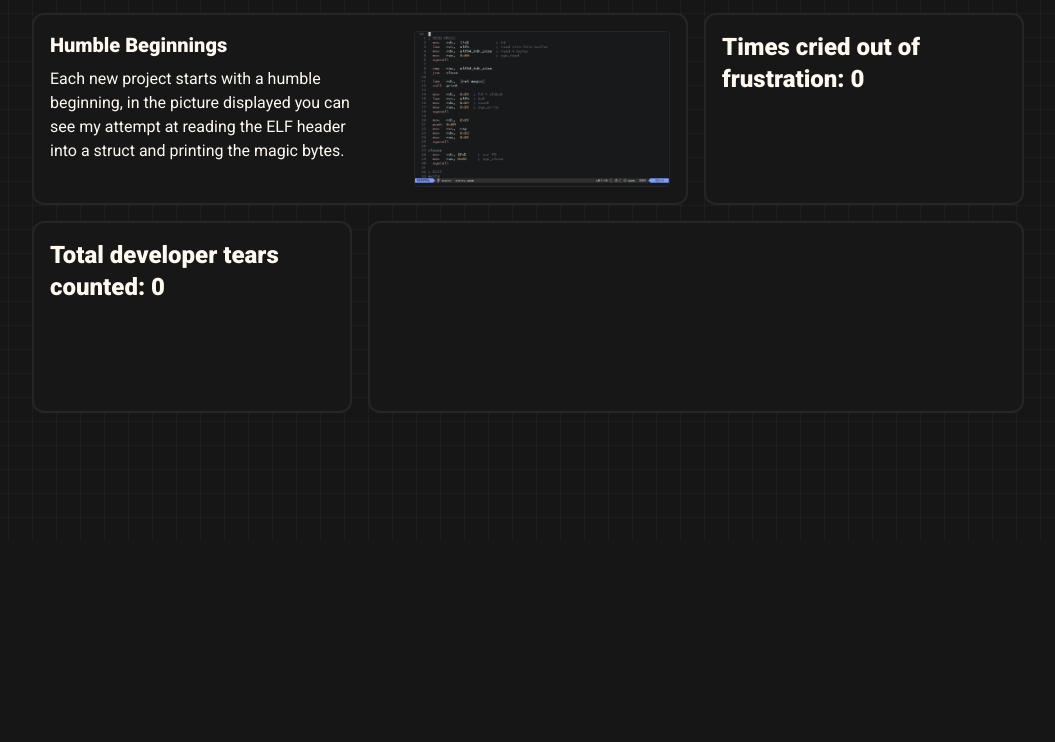
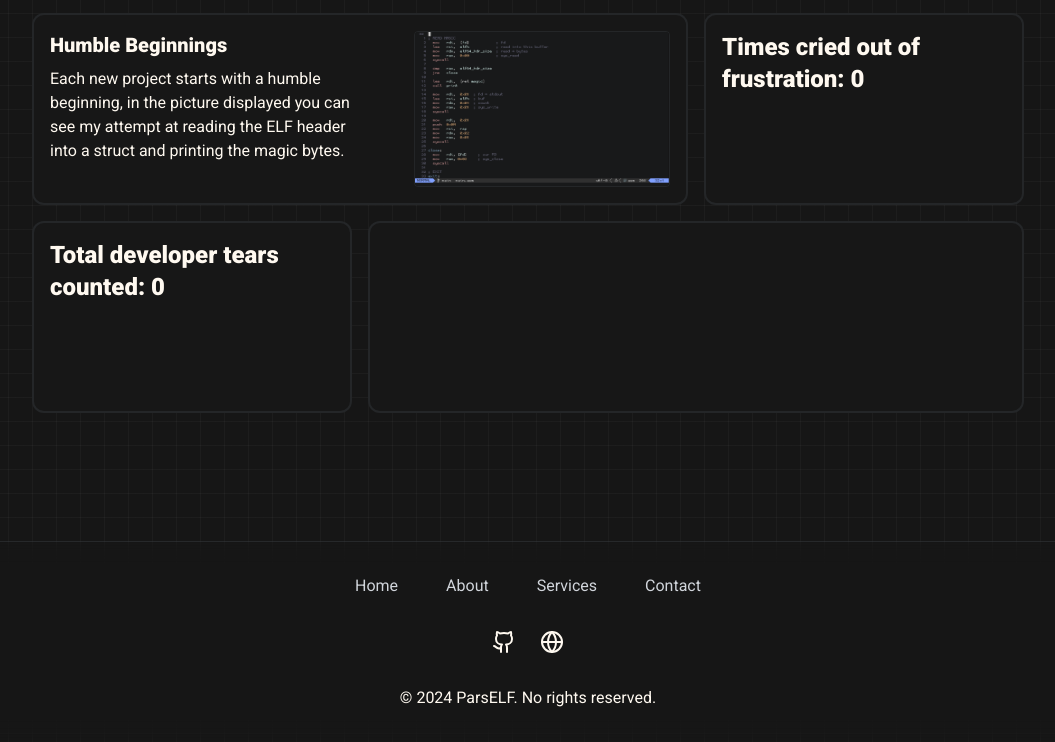
Before and after one commit to DeLuks2006/ASM-HTTP-Webp, a plain HTML site: page index.html in a window 1280 px wide. Shown: the part 995-1737 px from the top of the page, without its empty margins (112-1167 px from the left). Before the commit the page ends 1536 px from the top, so only its background shows below. Drawn offline with nearby package versions, Linux system fonts and the light colour scheme.

Commit message:
Added footer

```diff
--- a/index.html
+++ b/index.html
@@ -95,6 +95,26 @@
       </div>
     </div>
   </div>
+  <!-- FOOTER -->
+  <footer class="flex justify-center bg-transparent backdrop-blur-md py-8 border-t-[1px] border-slate-400/10">
+    <div>
+      <div class="flex flex-col md:flex-row justify-center mb-8 text-center space-y-4 md:space-y-0 md:space-x-12">
+        <a href="#" class="text-gray-300 hover:text-white">Home</a>
+        <a href="#" class="text-gray-300 hover:text-white">About</a>
+        <a href="#" class="text-gray-300 hover:text-white">Services</a>
+        <a href="#" class="text-gray-300 hover:text-white">Contact</a>
+      </div>
+      <div class="flex justify-center space-x-6 mb-8">
+        <a href="#">
+          <svg xmlns="http://www.w3.org/2000/svg" width="24" height="24" viewBox="0 0 24 24" fill="none" stroke="currentColor" stroke-width="2" stroke-linecap="round" stroke-linejoin="round" class="lucide lucide-github"><path d="M15 22v-4a4.8 4.8 0 0 0-1-3.5c3 0 6-2 6-5.5.08-1.25-.27-2.48-1-3.5.28-1.15.28-2.35 0-3.5 0 0-1 0-3 1.5-2.64-.5-5.36-.5-8 0C6 2 5 2 5 2c-.3 1.15-.3 2.35 0 3.5A5.403 5.403 0 0 0 4 9c0 3.5 3 5.5 6 5.5-.39.49-.68 1.05-.85 1.65-.17.6-.22 1.23-.15 1.85v4"/><path d="M9 18c-4.51 2-5-2-7-2"/></svg>
+        </a>
+        <a href="#">
+          <svg xmlns="http://www.w3.org/2000/svg" width="24" height="24" viewBox="0 0 24 24" fill="none" stroke="currentColor" stroke-width="2" stroke-linecap="round" stroke-linejoin="round" class="lucide lucide-globe"><circle cx="12" cy="12" r="10"/><path d="M12 2a14.5 14.5 0 0 0 0 20 14.5 14.5 0 0 0 0-20"/><path d="M2 12h20"/></svg>
+        </a>
+      </div>
+      <p class="flex justify-center">© 2024 ParsELF. No rights reserved.</p>
+    </div>
+  </footer>
 
 </body>
 
```
